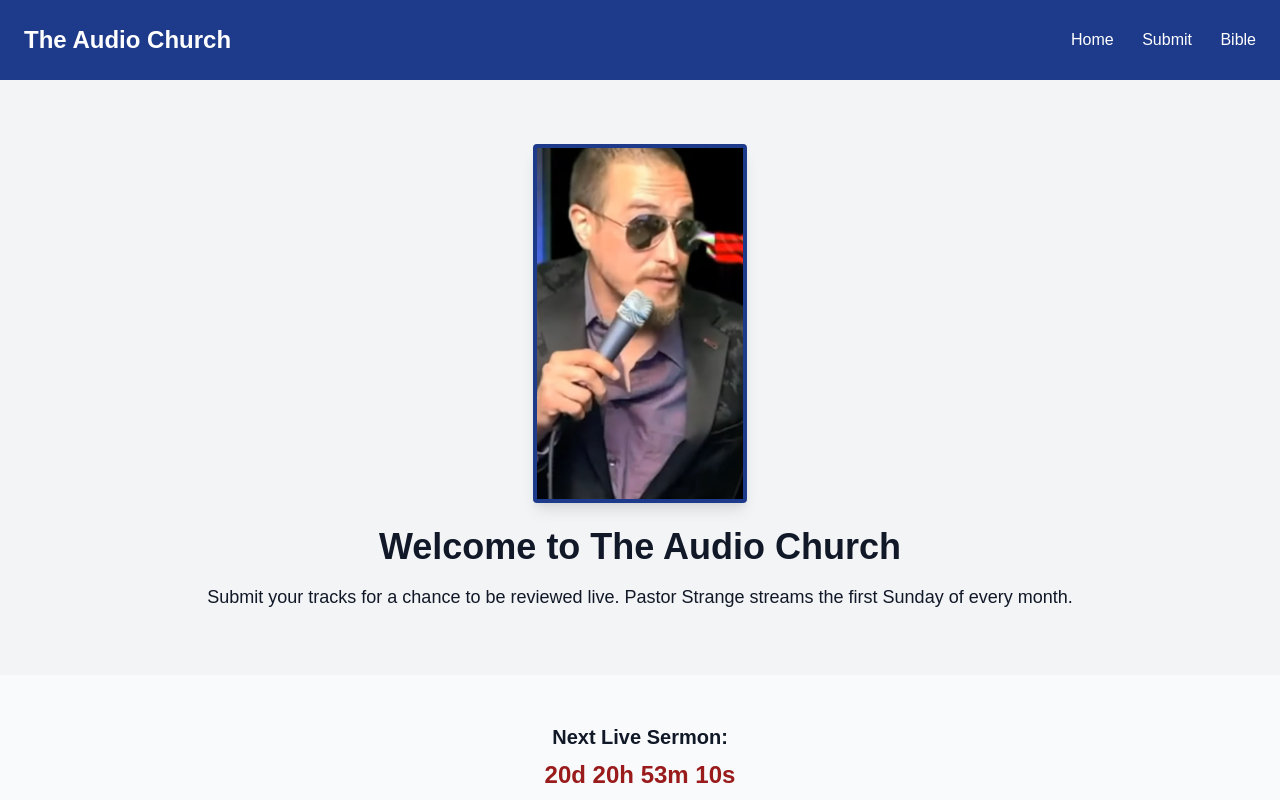
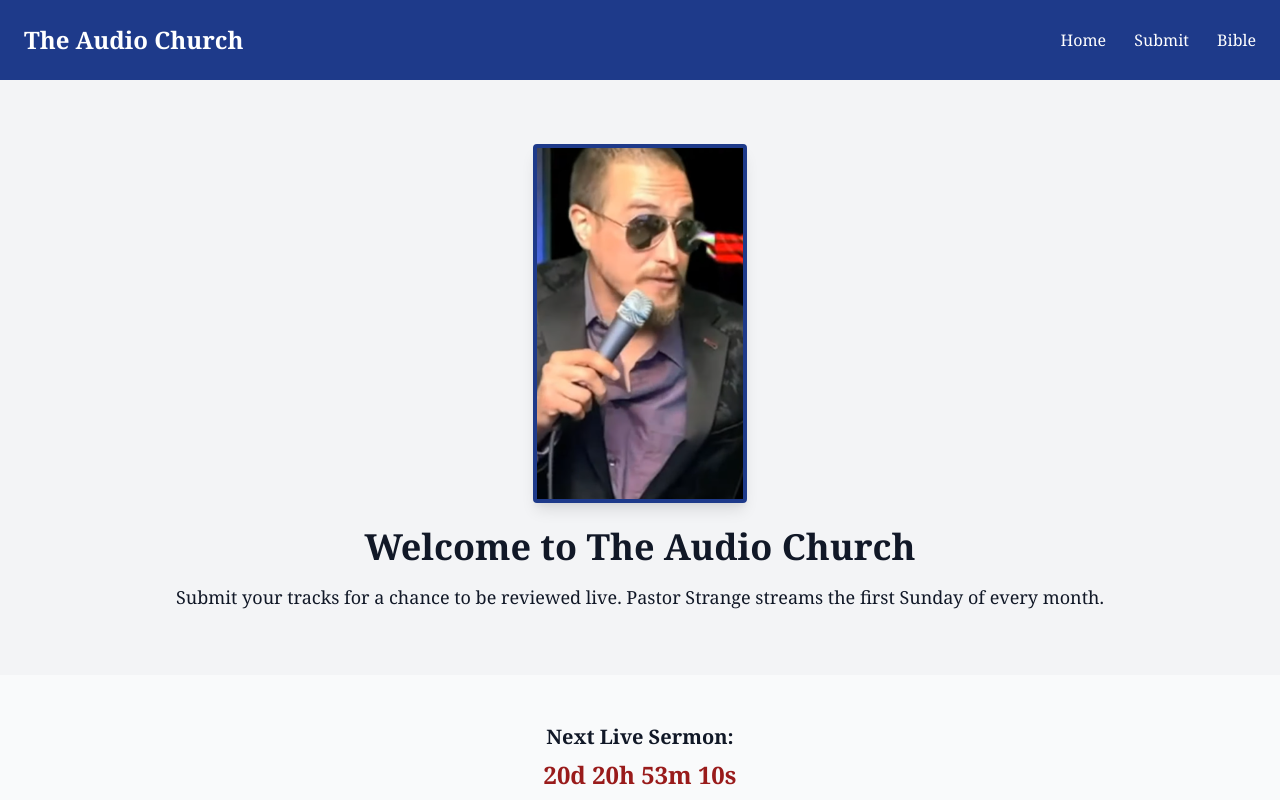
Before and after one commit to SteveStrangeOfficial/theaudiochurch.github.io, a plain HTML site: page index.html in a window 1280 px wide. Shown: the top 800 px of the page. Drawn offline with nearby package versions, Linux system fonts and the light colour scheme.

Commit message:
Update index.html

```diff
--- a/index.html
+++ b/index.html
@@ -6,8 +6,9 @@
   <title>The Audio Church</title>
   <link href="https://cdn.jsdelivr.net/npm/tailwindcss@2.2.19/dist/tailwind.min.css" rel="stylesheet">
   <style>
+
     body {
-      font-family: sans-serif;
+      font-family: 'Georgia', serif;
     }
   </style>
 </head>
```
